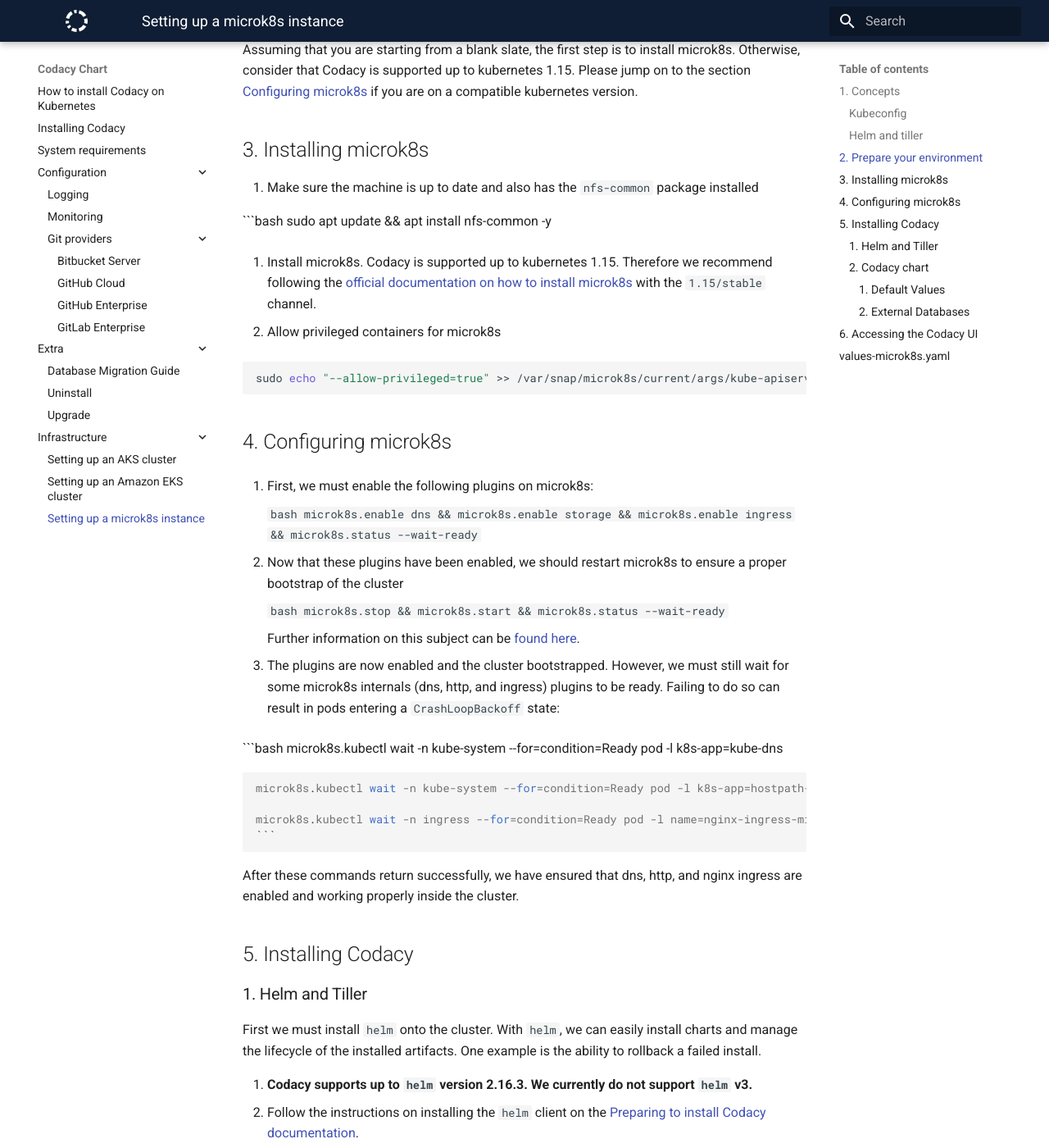
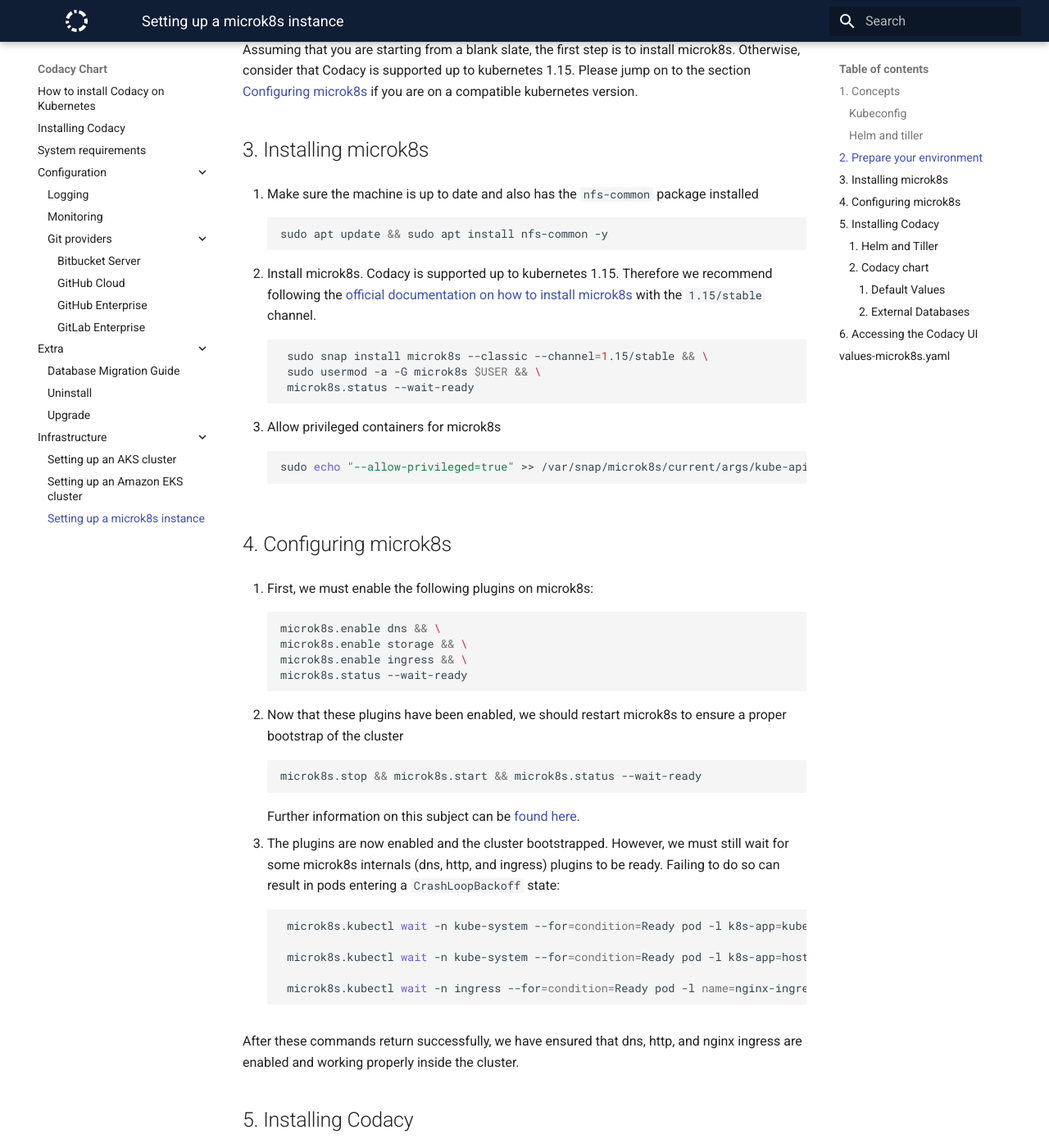
Before and after one commit to codacy/chart, an MkDocs documentation site: the page built from docs/infrastructure/microk8s-quickstart.md, in a window 1280 px wide and 1400 px high, scrolled down 1215 px. Shown: the whole window at 82% size. Built offline with MkDocs 1.6.1 and Material for MkDocs 9.7.7, drawn with Linux system fonts in a browser that asks for light colours; some of the changed text lies outside the part shown.

Commit message:
add command to install microk8s

````diff
--- a/docs/infrastructure/microk8s-quickstart.md
+++ b/docs/infrastructure/microk8s-quickstart.md
@@ -10,16 +10,16 @@
 
 Any tool that operates on top of a cluster needs to know which cluster it is going to work on. This execution context is typically called the `kubeconfig` which is stored in the `~/.kube/config` file. This file basically defines a list of clusters and it holds several pieces of information per cluster entry:
 
-* The address of the cluster (e.g. https://104.248.34.242:164309).
-* The user friendly name of the cluster (e.g. microk8s-instance).
-* A reference to the current context. This is the active cluster against which any kubernetes control (`kubectl`) command you run will get executed.
+-   The address of the cluster (e.g. <https://104.248.34.242:164309>).
+-   The user friendly name of the cluster (e.g. microk8s-instance).
+-   A reference to the current context. This is the active cluster against which any kubernetes control (`kubectl`) command you run will get executed.
 
 ### Helm and tiller
 
 Two executables will get installed onto the cluster as part of this process: `helm` and `tiller`.
 
-* `helm` is responsible for resolving the configuration of the chart to be installed, while issuing the correct install commands onto the cluster.
-* `tiller` is responsible for receiving the install commands issued by `helm`, as well as managing the lifecycle of the components that have been installed.
+-   `helm` is responsible for resolving the configuration of the chart to be installed, while issuing the correct install commands onto the cluster.
+-   `tiller` is responsible for receiving the install commands issued by `helm`, as well as managing the lifecycle of the components that have been installed.
 
 `helm` is the client facing side, while `tiller` is the server/cluster facing side.
 
@@ -28,57 +28,65 @@
 Prepare your environment to set up the microk8s cluster.
 For your infrastructure, you will need the following:
 
-1. A machine running Ubuntu 18.04 LTS.
-2. A postgres database and open firewall rule. ([Documentation can be found here.](../requirements.md))
+1.  A machine running Ubuntu 18.04 LTS.
+2.  A postgres database and open firewall rule. ([Documentation can be found here.](../requirements.md))
 
 To start installing Codacy, you will need to:
 
-1. Establish a session (local or remote) onto the machine described in 1. above.
+1.  Establish a session (local or remote) onto the machine described in 1. above.
 
 Assuming that you are starting from a blank slate, the first step is to install microk8s. Otherwise, consider that Codacy is supported up to kubernetes 1.15. Please jump on to the section [Configuring microk8s](###4.-Configuring-microk8s) if you are on a compatible kubernetes version.
 
 ## 3. Installing microk8s
 
-1. Make sure the machine is up to date and also has the `nfs-common` package installed
+1.  Make sure the machine is up to date and also has the `nfs-common` package installed
 
-   ```bash
-   sudo apt update && apt install nfs-common -y
+    ```bash
+    sudo apt update && sudo apt install nfs-common -y
 
-2. Install microk8s. Codacy is supported up to kubernetes 1.15. Therefore we recommend following the [official documentation on how to install microk8s](https://microk8s.io/docs/) with the `1.15/stable` channel.
+    ```
 
-3. Allow privileged containers for microk8s
+2.  Install microk8s. Codacy is supported up to kubernetes 1.15. Therefore we recommend following the [official documentation on how to install microk8s](https://microk8s.io/docs/) with the `1.15/stable` channel.
 
-   ```bash
-   sudo echo "--allow-privileged=true" >> /var/snap/microk8s/current/args/kube-apiserver
-   ```
+    ```bash
+     sudo snap install microk8s --classic --channel=1.15/stable && \
+     sudo usermod -a -G microk8s $USER && \
+     microk8s.status --wait-ready
+    ```
+
+3.  Allow privileged containers for microk8s
+
+    ```bash
+    sudo echo "--allow-privileged=true" >> /var/snap/microk8s/current/args/kube-apiserver
+    ```
 
 ## 4. Configuring microk8s
 
-1. First, we must enable the following plugins on microk8s:
+1.  First, we must enable the following plugins on microk8s:
 
     ```bash
-   microk8s.enable dns &&
-   microk8s.enable storage &&
-   microk8s.enable ingress &&
-   microk8s.status --wait-ready
+    microk8s.enable dns && \
+    microk8s.enable storage && \
+    microk8s.enable ingress && \
+    microk8s.status --wait-ready
     ```
 
-2. Now that these plugins have been enabled, we should restart microk8s to ensure a proper bootstrap of the cluster
+2.  Now that these plugins have been enabled, we should restart microk8s to ensure a proper bootstrap of the cluster
 
     ```bash
-   microk8s.stop && microk8s.start && microk8s.status --wait-ready
+    microk8s.stop && microk8s.start && microk8s.status --wait-ready
     ```
 
-    Further information on this subject can be [found here](https://github.com/ubuntu/microk8s/issues/493#issuecomment-498167435).
+     Further information on this subject can be [found here](https://github.com/ubuntu/microk8s/issues/493#issuecomment-498167435).
 
-3. The plugins are now enabled and the cluster bootstrapped. However, we must still wait for some microk8s internals (dns, http, and ingress) plugins to be ready. Failing to do so can result in pods entering a `CrashLoopBackoff` state:
+3.  The plugins are now enabled and the cluster bootstrapped. However, we must still wait for some microk8s internals (dns, http, and ingress) plugins to be ready. Failing to do so can result in pods entering a `CrashLoopBackoff` state:
 
-   ```bash
-    microk8s.kubectl wait -n kube-system --for=condition=Ready pod -l k8s-app=kube-dns
+    ```bash
+     microk8s.kubectl wait -n kube-system --for=condition=Ready pod -l k8s-app=kube-dns
 
-    microk8s.kubectl wait -n kube-system --for=condition=Ready pod -l k8s-app=hostpath-provisioner
+     microk8s.kubectl wait -n kube-system --for=condition=Ready pod -l k8s-app=hostpath-provisioner
 
-    microk8s.kubectl wait -n ingress --for=condition=Ready pod -l name=nginx-ingress-microk8s
+     microk8s.kubectl wait -n ingress --for=condition=Ready pod -l name=nginx-ingress-microk8s
     ```
 
 After these commands return successfully, we have ensured that dns, http, and nginx ingress are enabled and working properly inside the cluster.
@@ -89,24 +97,26 @@
 
 First we must install `helm` onto the cluster. With `helm`, we can easily install charts and manage the lifecycle of the installed artifacts. One example is the ability to rollback a failed install.
 
-1. __Codacy supports up to `helm` version 2.16.3.__
-   __We currently do not support `helm` v3.__
-2. Follow the instructions on installing the `helm` client on the [Preparing to install Codacy documentation](../../docs/index.md).
+1.  **Codacy supports up to `helm` version 2.16.3.**
+    **We currently do not support `helm` v3.**
 
-3. We must now deploy `tiller` onto the cluster.
-   1. First we must set a `serviceaccount` and a `clusterrolebinding` for `tiller` on the microk8s cluster:
+2.  Follow the instructions on installing the `helm` client on the [Preparing to install Codacy documentation](../../docs/index.md).
 
-      ```bash
-      microk8s.kubectl create serviceaccount --namespace kube-system tiller
-      microk8s.kubectl create clusterrolebinding tiller-cluster-rule --clusterrole=cluster-admin --serviceaccount=kube-system:tiller
-      ```
+3.  We must now deploy `tiller` onto the cluster.
 
-   2. Then we can install `tiller`, which will be installed with the same `HELM_VERSION` that you have specified earlier and we wait for tiller to be ready:
+    1.  First we must set a `serviceaccount` and a `clusterrolebinding` for `tiller` on the microk8s cluster:
 
-      ```bash
-      helm init --service-account tiller
-      microk8s.kubectl -n kube-system wait --for=condition=Ready pod -l name=tiller
-      ```
+        ```bash
+        microk8s.kubectl create serviceaccount --namespace kube-system tiller
+        microk8s.kubectl create clusterrolebinding tiller-cluster-rule --clusterrole=cluster-admin --serviceaccount=kube-system:tiller
+        ```
+
+    2.  Then we can install `tiller`, which will be installed with the same `HELM_VERSION` that you have specified earlier and we wait for tiller to be ready:
+
+        ```bash
+        helm init --service-account tiller
+        microk8s.kubectl -n kube-system wait --for=condition=Ready pod -l name=tiller
+        ```
 
 ### 2. Codacy chart
 
````
